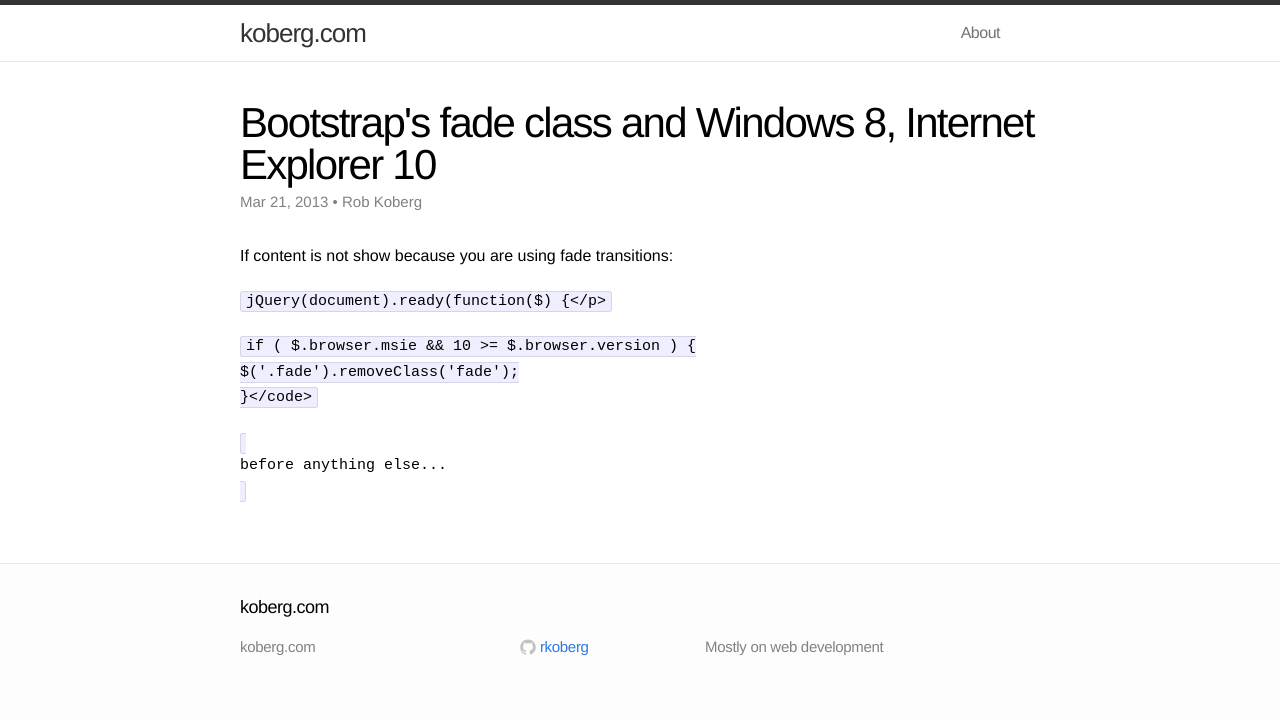
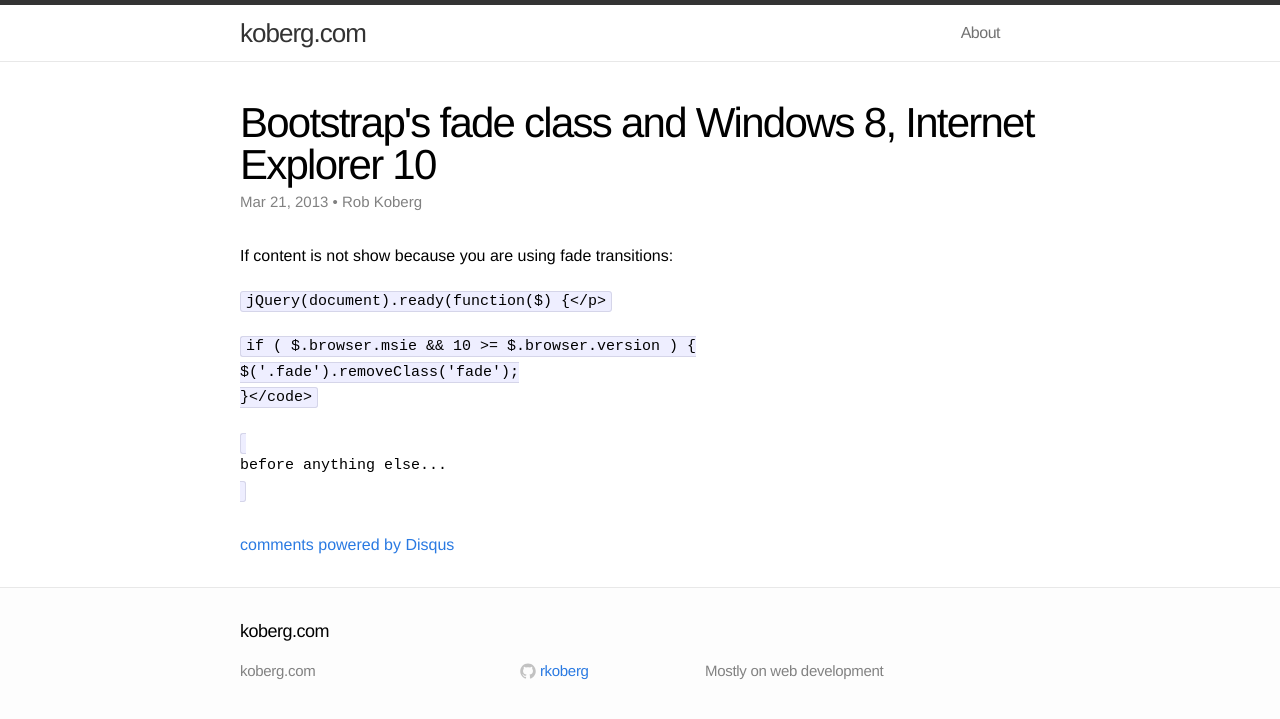
Before and after one commit to rkoberg/rkoberg.github.io, a Jekyll site: the page built from _posts/2013-03-21-bootstraps-fade-class-and-windows-8-internet-explorer-10.markdown, in a window 1280 px wide. Shown: the top 719 px of the page. Built offline with Jekyll 4.4.1, drawn with Linux system fonts in a browser that asks for light colours; comment, search, counter and statistics services are not loaded; some of the changed lines change nothing that is shown.

Commit message:
added disqus comments

```diff
--- a/_layouts/post.html
+++ b/_layouts/post.html
@@ -11,5 +11,18 @@
   <article class="post-content">
   {{ content }}
   </article>
+  <div id="disqus_thread"></div>
+  <script type="text/javascript">
+    /* * * CONFIGURATION VARIABLES: EDIT BEFORE PASTING INTO YOUR WEBPAGE * * */
+    var disqus_shortname = 'koberg'; // required: replace example with your forum shortname
 
+    /* * * DON'T EDIT BELOW THIS LINE * * */
+    (function() {
+      var dsq = document.createElement('script'); dsq.type = 'text/javascript'; dsq.async = true;
+      dsq.src = '//' + disqus_shortname + '.disqus.com/embed.js';
+      (document.getElementsByTagName('head')[0] || document.getElementsByTagName('body')[0]).appendChild(dsq);
+    })();
+  </script>
+  <noscript>Please enable JavaScript to view the <a href="http://disqus.com/?ref_noscript">comments powered by Disqus.</a></noscript>
+  <a href="http://disqus.com" class="dsq-brlink">comments powered by <span class="logo-disqus">Disqus</span></a>
 </div>
```
